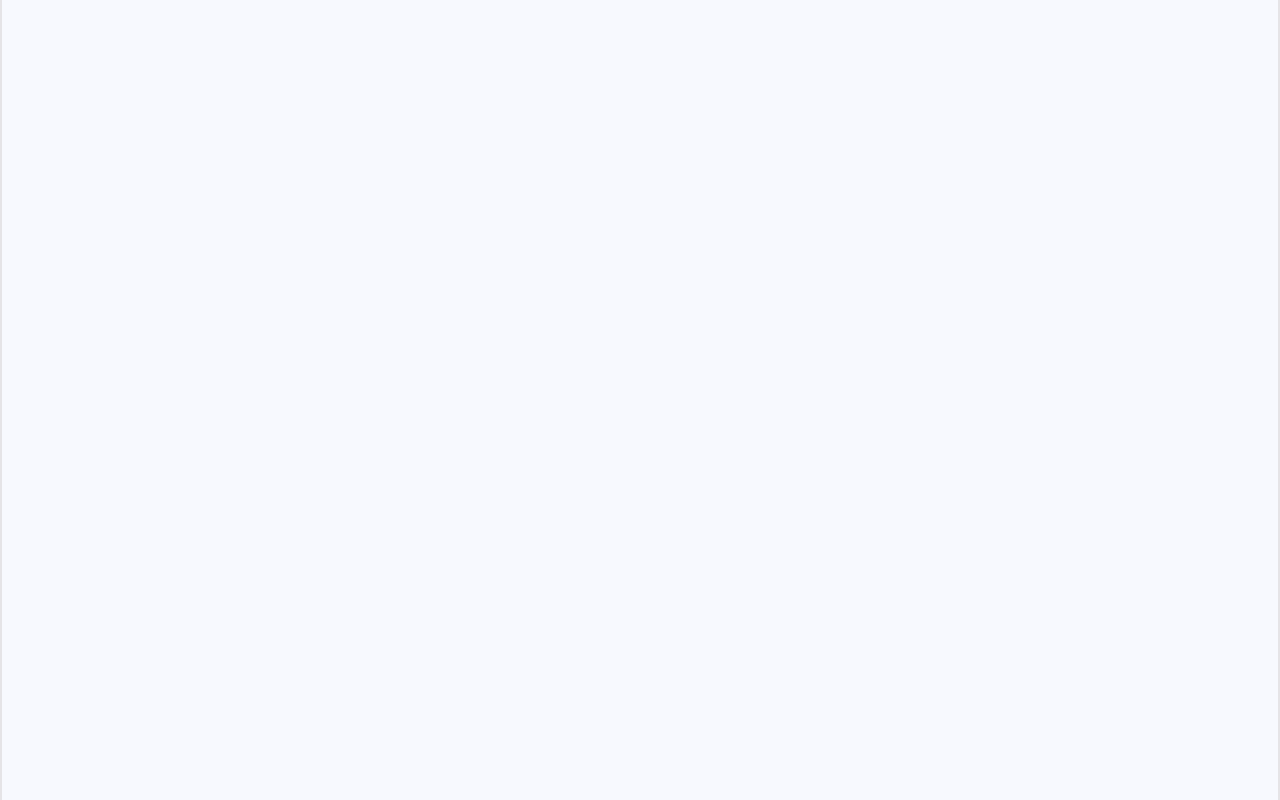
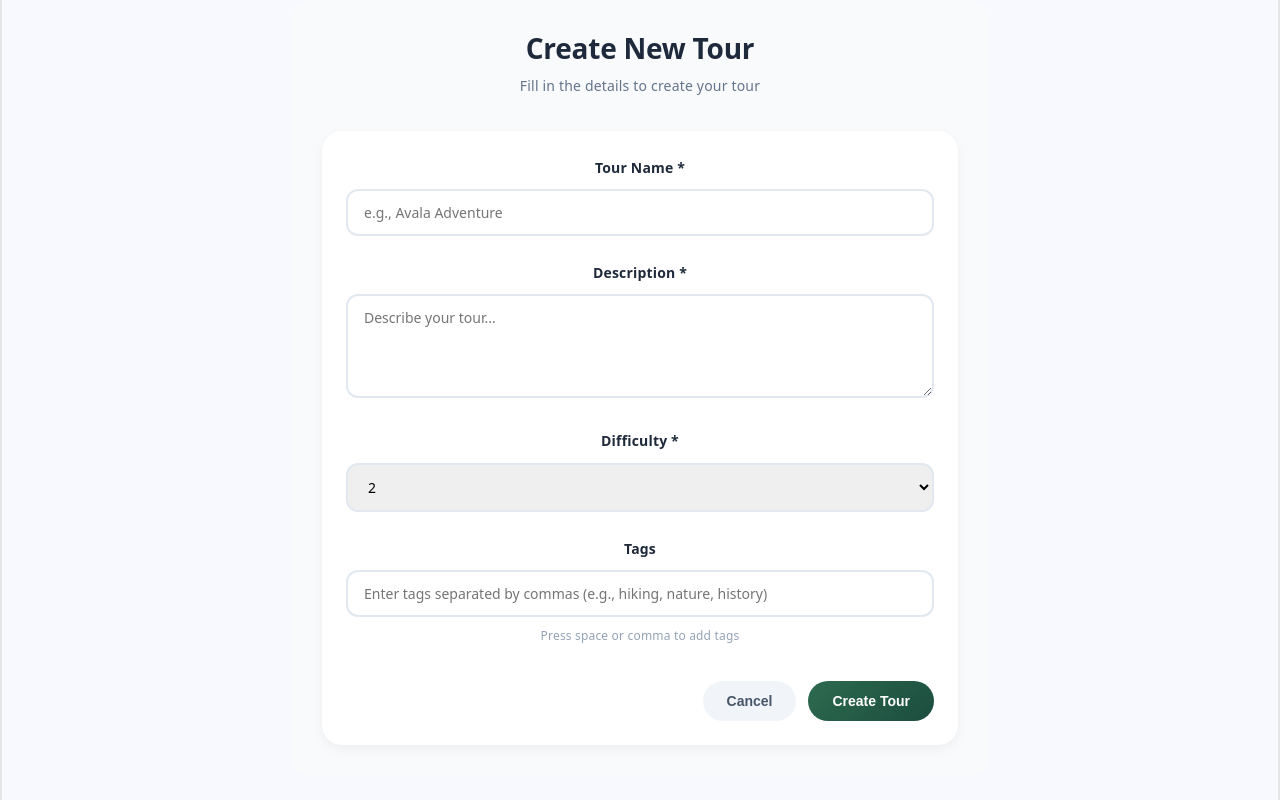
Before and after one commit to alim344/SOA_front, a Vue app in the folder soa-tour-frontend/: page /create-tour in a window 1280 px wide. Before the commit this address had no page. Built offline with nearby package versions, Linux system fonts and the light colour scheme.

Commit message:
create tour taskbar

```diff
--- a/soa-tour-frontend/src/router/index.js
+++ b/soa-tour-frontend/src/router/index.js
@@ -1,7 +1,9 @@
 import { createRouter, createWebHistory } from 'vue-router'
-import GuideHomeView from '../views/GuideHomeView.vue' // <-- Promenjeno ime importa
+import GuideHomeView from '../views/GuideHomeView.vue'
+
 import TouristHomeView from '../views/TouristHomeView.vue'
 import Login from '../views/Login.vue'
+import CreateTour from "../views/Guide/CreateTour.vue";
 
 const routes = [
   {
@@ -17,7 +19,12 @@ const routes = [
   {
     path: '/guideView',
     name: 'GuideView',
-    component: GuideHomeView // Sada je ispravno mapirano
+    component: GuideHomeView
+  },
+  {
+    path: '/create-tour',
+    name: 'CreateTour',
+    component: CreateTour
   }
 ]
 
--- /dev/null
+++ b/soa-tour-frontend/src/views/Guide/CreateTour.vue
@@ -0,0 +1,369 @@
+<template>
+  <div class="create-tour-container">
+    <div class="form-header">
+      <h2 class="page-title">Create New Tour</h2>
+      <p class="subtitle">Fill in the details to create your tour</p>
+    </div>
+
+    <form @submit.prevent="submitForm" class="tour-form">
+      <div class="form-group">
+        <label class="form-label">Tour Name *</label>
+        <input
+            type="text"
+            v-model="form.name"
+            class="form-input"
+            :class="{ 'error': errors.name }"
+            placeholder="e.g., Avala Adventure"
+            required
+        />
+        <span v-if="errors.name" class="error-message">{{ errors.name }}</span>
+      </div>
+
+      <div class="form-group">
+        <label class="form-label">Description *</label>
+        <textarea
+            v-model="form.description"
+            class="form-textarea"
+            :class="{ 'error': errors.description }"
+            placeholder="Describe your tour..."
+            rows="4"
+            required
+        ></textarea>
+        <span v-if="errors.description" class="error-message">{{ errors.description }}</span>
+      </div>
+
+      <div class="form-group">
+        <label class="form-label">Difficulty *</label>
+        <select v-model="form.difficulty" class="form-select" :class="{ 'error': errors.difficulty }">
+          <option value="1">1</option>
+          <option value="2">2</option>
+          <option value="3">3</option>
+          <option value="4">4</option>
+          <option value="5">5</option>
+        </select>
+        <span v-if="errors.difficulty" class="error-message">{{ errors.difficulty }}</span>
+      </div>
+
+      <div class="form-group">
+        <label class="form-label">Tags</label>
+        <input
+            type="text"
+            v-model="tagsInput"
+            class="form-input"
+            placeholder="Enter tags separated by commas (e.g., hiking, nature, history)"
+        />
+        <div class="tags-preview" v-if="parsedTags.length">
+          <span v-for="tag in parsedTags" :key="tag" class="tag-badge">
+            {{ tag }}
+          </span>
+        </div>
+        <span class="helper-text">Press space or comma to add tags</span>
+      </div>
+
+      <div class="form-actions">
+        <button type="button" @click="$emit('cancel')" class="btn btn-secondary">
+          Cancel
+        </button>
+        <button type="submit" :disabled="loading" class="btn btn-primary">
+          <span v-if="loading" class="spinner-small"></span>
+          <span v-else>Create Tour</span>
+        </button>
+      </div>
+    </form>
+
+    <div v-if="successMessage" class="success-message">
+       {{ successMessage }}
+    </div>
+
+    <div v-if="errorMessage" class="error-message-box">
+       {{ errorMessage }}
+    </div>
+  </div>
+</template>
+
+<script>
+import axios from 'axios';
+
+export default {
+  name: "CreateTour",
+  data() {
+    return {
+      form: {
+        name: '',
+        description: '',
+        difficulty: 2,
+        tags: []
+      },
+      tagsInput: '',
+      loading: false,
+      successMessage: '',
+      errorMessage: '',
+      errors: {}
+    };
+  },
+  computed: {
+    parsedTags() {
+      return this.form.tags;
+    }
+  },
+  watch: {
+    tagsInput(val) {
+      // When user presses space or comma, add tag
+      if (val.endsWith(' ') || val.endsWith(',')) {
+        const newTag = val.slice(0, -1).trim();
+        if (newTag && !this.form.tags.includes(newTag)) {
+          this.form.tags.push(newTag);
+        }
+        this.tagsInput = '';
+      }
+    }
+  },
+  methods: {
+    validateForm() {
+      this.errors = {};
+      if (!this.form.name.trim()) {
+        this.errors.name = 'Tour name is required';
+      }
+      if (!this.form.description.trim()) {
+        this.errors.description = 'Description is required';
+      }
+      return Object.keys(this.errors).length === 0;
+    },
+
+    async submitForm() {
+      if (!this.validateForm()) return;
+
+      this.loading = true;
+      this.successMessage = '';
+      this.errorMessage = '';
+
+      try {
+        const token = localStorage.getItem('token');
+        if (!token) {
+          this.errorMessage = 'You must be logged in to create a tour';
+          return;
+        }
+
+        const response = await axios.post('http://localhost:8000/tour', {
+          name: this.form.name,
+          description: this.form.description,
+          difficulty: parseInt(this.form.difficulty),
+          tags: this.form.tags
+        }, {
+          headers: {
+            'Authorization': `Bearer ${token}`,
+            'Content-Type': 'application/json'
+          }
+        });
+
+        if (response.status === 200 || response.status === 201) {
+          this.successMessage = 'Tour created successfully!';
+          // Reset form
+          this.form = {
+            name: '',
+            description: '',
+            difficulty: 2,
+            tags: []
+          };
+          this.tagsInput = '';
+          // Emit event to parent to refresh tours list
+          setTimeout(() => {
+            this.$emit('tour-created');
+          }, 1500);
+        }
+      } catch (err) {
+        console.error('Error creating tour:', err);
+        if (err.response?.status === 401) {
+          this.errorMessage = 'Session expired. Please login again.';
+        } else if (err.response?.data?.message) {
+          this.errorMessage = err.response.data.message;
+        } else {
+          this.errorMessage = 'Failed to create tour. Please try again.';
+        }
+      } finally {
+        this.loading = false;
+      }
+    },
+
+    removeTag(tag) {
+      this.form.tags = this.form.tags.filter(t => t !== tag);
+    }
+  }
+};
+</script>
+
+<style scoped>
+.create-tour-container {
+  width: 100%;
+  max-width: 700px;
+  margin: 0 auto;
+  background: #f8fafc;
+  border-radius: 24px;
+  padding: 32px;
+}
+
+.form-header {
+  margin-bottom: 32px;
+}
+
+.page-title {
+  font-size: 28px;
+  font-weight: 700;
+  color: #1e293b;
+  margin-bottom: 8px;
+}
+
+.subtitle {
+  color: #64748b;
+  font-size: 14px;
+}
+
+.tour-form {
+  background: white;
+  border-radius: 20px;
+  padding: 24px;
+  box-shadow: 0 4px 12px rgba(0, 0, 0, 0.05);
+}
+
+.form-group {
+  margin-bottom: 24px;
+}
+
+.form-label {
+  display: block;
+  font-weight: 600;
+  color: #1e293b;
+  margin-bottom: 8px;
+  font-size: 14px;
+}
+
+.form-input,
+.form-select,
+.form-textarea {
+  width: 100%;
+  padding: 12px 16px;
+  border: 2px solid #e2e8f0;
+  border-radius: 12px;
+  font-size: 14px;
+  transition: all 0.2s ease;
+  font-family: inherit;
+}
+
+.form-input:focus,
+.form-select:focus,
+.form-textarea:focus {
+  outline: none;
+  border-color: #2d6a4f;
+  box-shadow: 0 0 0 3px rgba(45, 106, 79, 0.1);
+}
+
+.form-input.error,
+.form-select.error,
+.form-textarea.error {
+  border-color: #ef4444;
+}
+
+.error-message {
+  color: #ef4444;
+  font-size: 12px;
+  margin-top: 6px;
+  display: block;
+}
+
+.helper-text {
+  color: #94a3b8;
+  font-size: 12px;
+  margin-top: 6px;
+  display: block;
+}
+
+.tags-preview {
+  display: flex;
+  flex-wrap: wrap;
+  gap: 8px;
+  margin-top: 12px;
+}
+
+.tag-badge {
+  background: #e2e8f0;
+  padding: 6px 12px;
+  border-radius: 20px;
+  font-size: 12px;
+  display: inline-flex;
+  align-items: center;
+  gap: 8px;
+}
+
+.form-actions {
+  display: flex;
+  gap: 12px;
+  justify-content: flex-end;
+  margin-top: 32px;
+}
+
+.btn {
+  padding: 12px 24px;
+  border-radius: 40px;
+  font-weight: 600;
+  cursor: pointer;
+  transition: all 0.2s ease;
+  border: none;
+  font-size: 14px;
+}
+
+.btn-primary {
+  background: linear-gradient(135deg, #2d6a4f, #1b4d3e);
+  color: white;
+}
+
+.btn-primary:hover:not(:disabled) {
+  transform: translateY(-2px);
+  box-shadow: 0 4px 12px rgba(45, 106, 79, 0.3);
+}
+
+.btn-secondary {
+  background: #f1f5f9;
+  color: #475569;
+}
+
+.btn-secondary:hover {
+  background: #e2e8f0;
+}
+
+.btn:disabled {
+  opacity: 0.6;
+  cursor: not-allowed;
+}
+
+.success-message {
+  margin-top: 16px;
+  padding: 12px;
+  background: #d1fae5;
+  color: #065f46;
+  border-radius: 12px;
+  text-align: center;
+}
+
+.error-message-box {
+  margin-top: 16px;
+  padding: 12px;
+  background: #fee2e2;
+  color: #991b1b;
+  border-radius: 12px;
+  text-align: center;
+}
+
+.spinner-small {
+  display: inline-block;
+  width: 16px;
+  height: 16px;
+  border: 2px solid white;
+  border-top-color: transparent;
+  border-radius: 50%;
+  animation: spin 0.6s linear infinite;
+}
+
+@keyframes spin {
+  to { transform: rotate(360deg); }
+}
+</style>
--- a/soa-tour-frontend/src/views/GuideHomeView.vue
+++ b/soa-tour-frontend/src/views/GuideHomeView.vue
@@ -18,6 +18,9 @@
           </button>
           <button class="nav-btn" @click="setActiveTab('myTours')">
             <span class="btn-label">My Tours</span>
+          </button>
+          <button class="nav-btn" @click="setActiveTab('createTour')">
+            <span class="btn-label">Create Tour</span>
           </button>
           <button class="nav-btn" @click="setActiveTab('profile')">
             <span class="btn-label">Profile</span>
@@ -47,6 +50,8 @@
       <MyTours v-else-if="activeTab === 'myTours'" @manage-keypoints="handleManageKeyPoints" />
       <ManageKeyPoints v-else-if="activeTab === 'manageKeyPoints'" :tour-id="selectedTourId" @back="setActiveTab('myTours')" />
 
+      <CreateTour v-else-if="activeTab === 'createTour'" @tour-created="onTourCreated" />
+
       <div v-else-if="activeTab === 'profile'" class="content-panel">
         <h2>Profile</h2>
         <p>Your guide profile settings...</p>
@@ -60,15 +65,16 @@ import AllTours from './Guide/AllTours.vue';
 import TourDetail from './TourDetail.vue';
 import ManageKeyPoints from './Guide/ManageKeyPoints.vue';
 import MyTours from './Guide/MyTours.vue';
+import CreateTour from './Guide/CreateTour.vue';
 export default {
 
   components:{
-    AllTours,TourDetail,ManageKeyPoints,MyTours
+    AllTours,TourDetail,ManageKeyPoints,MyTours,CreateTour
   },
   data(){
     return{
       activeTab:'allTours',
-      selectedTourId:null
+      selectedTourId:null,
     };
   },
    methods: {
@@ -82,7 +88,10 @@ export default {
     handleManageKeyPoints(tourId) {
       this.selectedTourId = tourId;
       this.activeTab = 'manageKeyPoints';
-    }
+    },
+     onTourCreated() {
+       this.setActiveTab('createTour');
+     }
 
   }
 };
```
